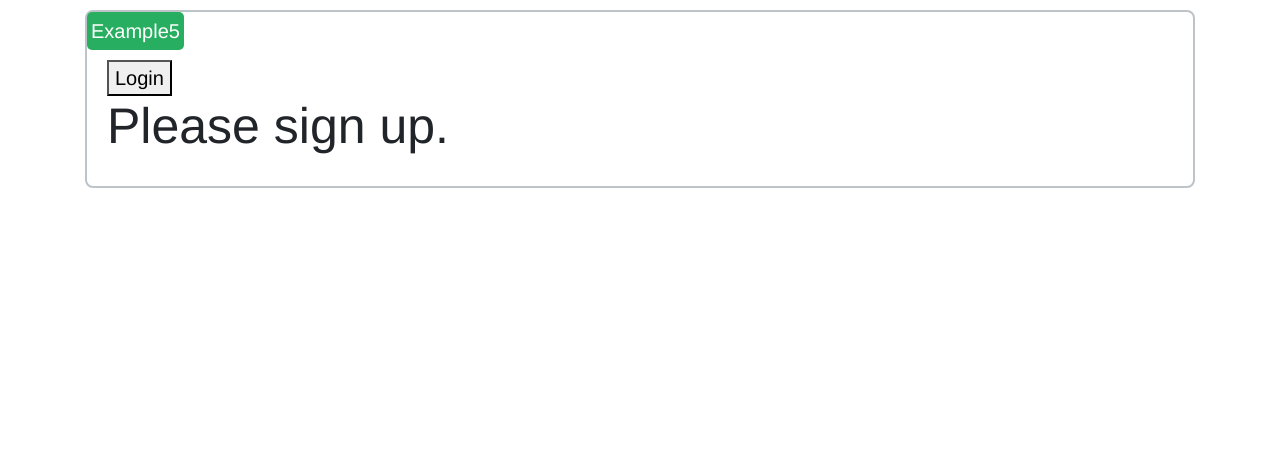
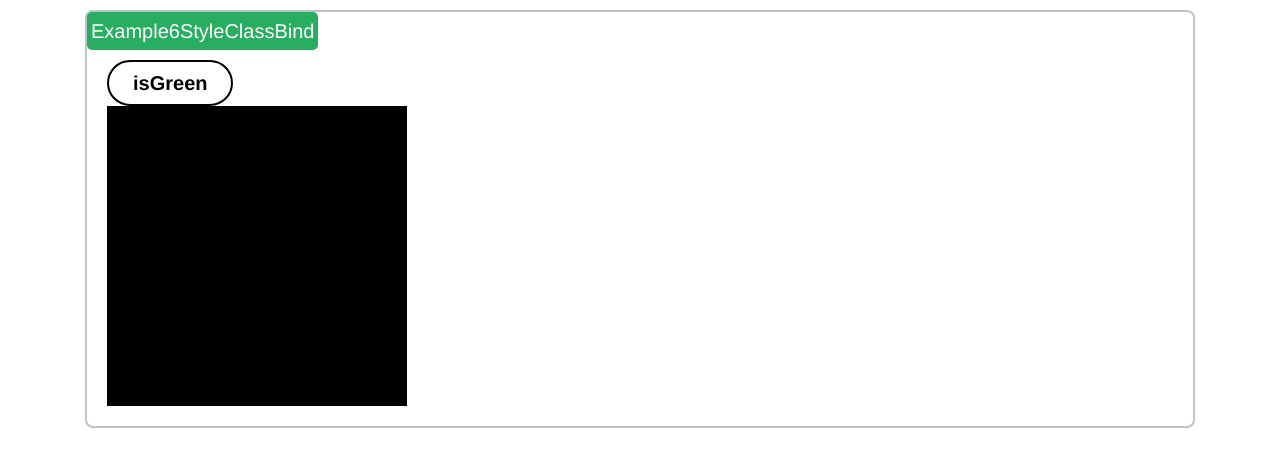
Before and after one commit to Jennifer7793/React, a React (Vite) app in the folder 1213/02-study/: page / in a window 1280 px wide. Shown: the top 466 px of the page. Built offline with nearby package versions, Linux system fonts and the light colour scheme.

Commit message:
example6

```diff
--- a/1213/02-study/src/components/App.jsx
+++ b/1213/02-study/src/components/App.jsx
@@ -3,7 +3,7 @@ import React from 'react';
 // import Example2Component from './Example2Component';
 // import Example3Props from './Example3Props';
 // import Example4setState from './Example4setState';
-import Example5ConditionalRendering from './Example5ConditionalRendering';
+// import Example5ConditionalRendering from './Example5ConditionalRendering';
 import Example6StyleClassBind from './Example6StyleClassBind';
 import Example7useEffect from './Example7useEffect';
 import Example7useEffectClosureAdvance from './Example7useEffectClosureAdvance';
@@ -26,8 +26,8 @@ const App = () => {
       {/* <Example2Component /> */}
       {/* <Example3Props /> */}
       {/* <Example4setState /> */}
-      <Example5ConditionalRendering />
-      {/* <Example6StyleClassBind /> */}
+      {/* <Example5ConditionalRendering /> */}
+      <Example6StyleClassBind />
       {/* <Example7useEffect /> */}
       {/* <Example7useEffectClosureAdvance /> */}
       {/* <Example8useEffectEmailValidate /> */}
--- a/1213/02-study/src/components/Example6StyleClassBind/index.jsx
+++ b/1213/02-study/src/components/Example6StyleClassBind/index.jsx
@@ -6,13 +6,28 @@ const Example6 = () => {
   const atClick = () => {
     setGreen(!isGreen);
   };
+  let boxClassName = 'box';
+  if (isGreen) {
+    boxClassName += 'style-green';
+  }
   /* let boxClassName = 'box';
   if (isGreen) {
     boxClassName += ' style-green';
   } */
   return (
     <section data-name="Example6StyleClassBind">
-      <button className="my-btn" onClick={atClick}>isGreen</button>
+      <button className="my-btn" onClick={atClick}>
+        isGreen
+      </button>
+      <div className={boxClassName} />
+      <div
+        style={{
+          width: 200,
+          height: 200,
+          backgroundColor: isGreen ? 'green' : 'red',
+          display: isGreen ? 'block' : 'none',
+        }}
+      />
       {/* <div className={boxClassName} />
       <div style={{
         width: 200,
```
